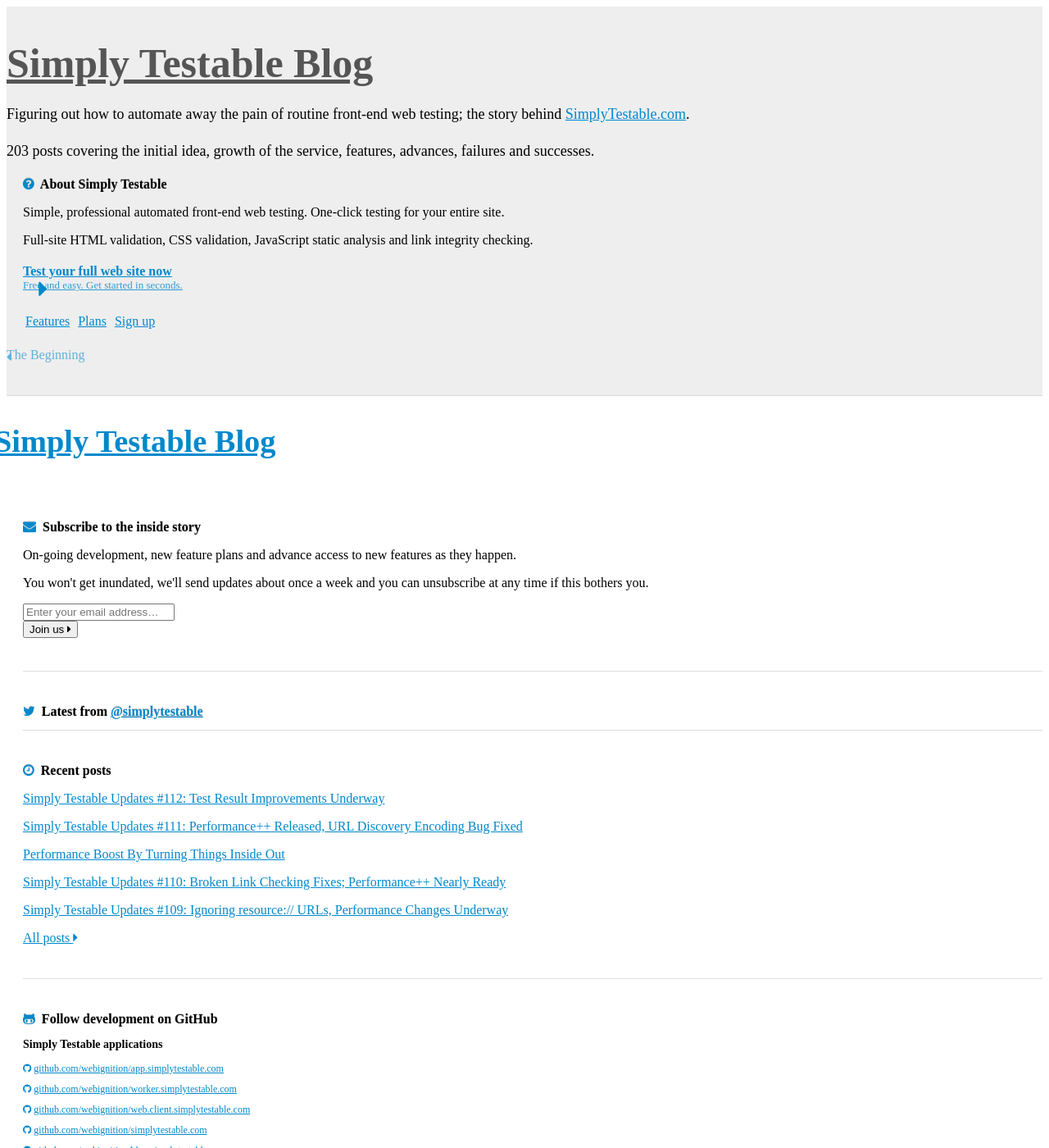
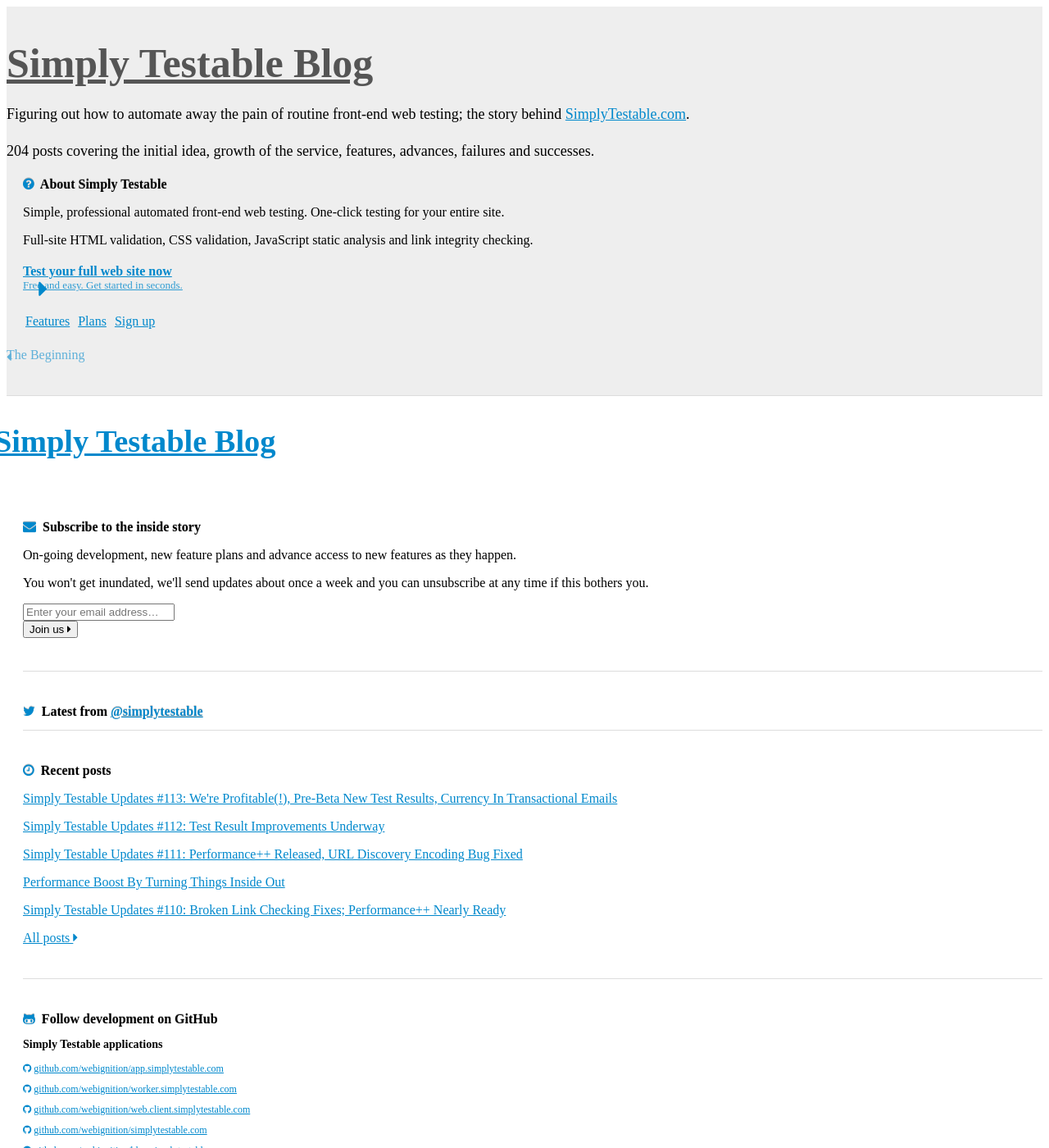
Before and after one commit to webignition/blog.simplytestable.com, a Jekyll site: the page built from index.html, in a window 1280 px wide and 1400 px high. Shown: the whole window at 82% size. Built offline with Jekyll 4.4.1, drawn with Linux system fonts in a browser that asks for light colours; nearby versions of some CDN libraries; comment, search, counter and statistics services are not loaded; a style sheet for code colours, icons or effects is not loaded.

```diff
--- /dev/null
+++ b/_posts/2015/2015-02-18-simply-testable-updates-113.html
@@ -0,0 +1,16 @@
+---
+layout: newsletter
+title: "Simply Testable Updates #113: We're Profitable(!), Pre-Beta New Test Results, Currency In Transactional Emails"
+author:
+    name: Jon Cram
+    url: http://webignition.net
+continue_reading: false
+newsletter:
+    issue_number: 113th
+    url: http://us5.campaign-archive1.com/?u=ac75e33d993d2b502e333ddd0&amp;id=ad14f767fd
+    highlights:
+      - <a href="http://us5.campaign-archive1.com/?u=ac75e33d993d2b502e333ddd0&amp;id=ad14f767fd#we-are-profitable">We're Profitable (Yay!)</a>
+      - <a href="http://us5.campaign-archive1.com/?u=ac75e33d993d2b502e333ddd0&amp;id=ad14f767fd#pre-beta-new-test-results">Pre-Beta New Test Results</a>
+      - <a href="http://us5.campaign-archive1.com/?u=ac75e33d993d2b502e333ddd0&amp;id=ad14f767fd#currency-in-transactional-emails">Currency In Transactional Emails</a>
+    closing_sentence: Expect the next newsletter in a week from now on 25 February 2015
+---
--- a/archive/index.html
+++ b/archive/index.html
@@ -6,6 +6,28 @@ is_archive: true
 <ol class="archive">
 
 
+    <li value="204">
+        <h2><a href="/simply-testable-updates-113/">Simply Testable Updates #113: We're Profitable(!), Pre-Beta New Test Results, Currency In Transactional Emails </a></h2>
+        <p class="post-date">February 18, 2015</p>
+
+
+
+
+
+
+
+
+
+    <p>
+        Our <a href="http://us5.campaign-archive1.com/?u=ac75e33d993d2b502e333ddd0&amp;id=ad14f767fd">113th updates newsletter</a> went out today.
+    </p>
+
+
+
+
+    </li>
+
+
     <li value="203">
         <h2><a href="/simply-testable-updates-112/">Simply Testable Updates #112: Test Result Improvements Underway </a></h2>
         <p class="post-date">October 22, 2014</p>
```
